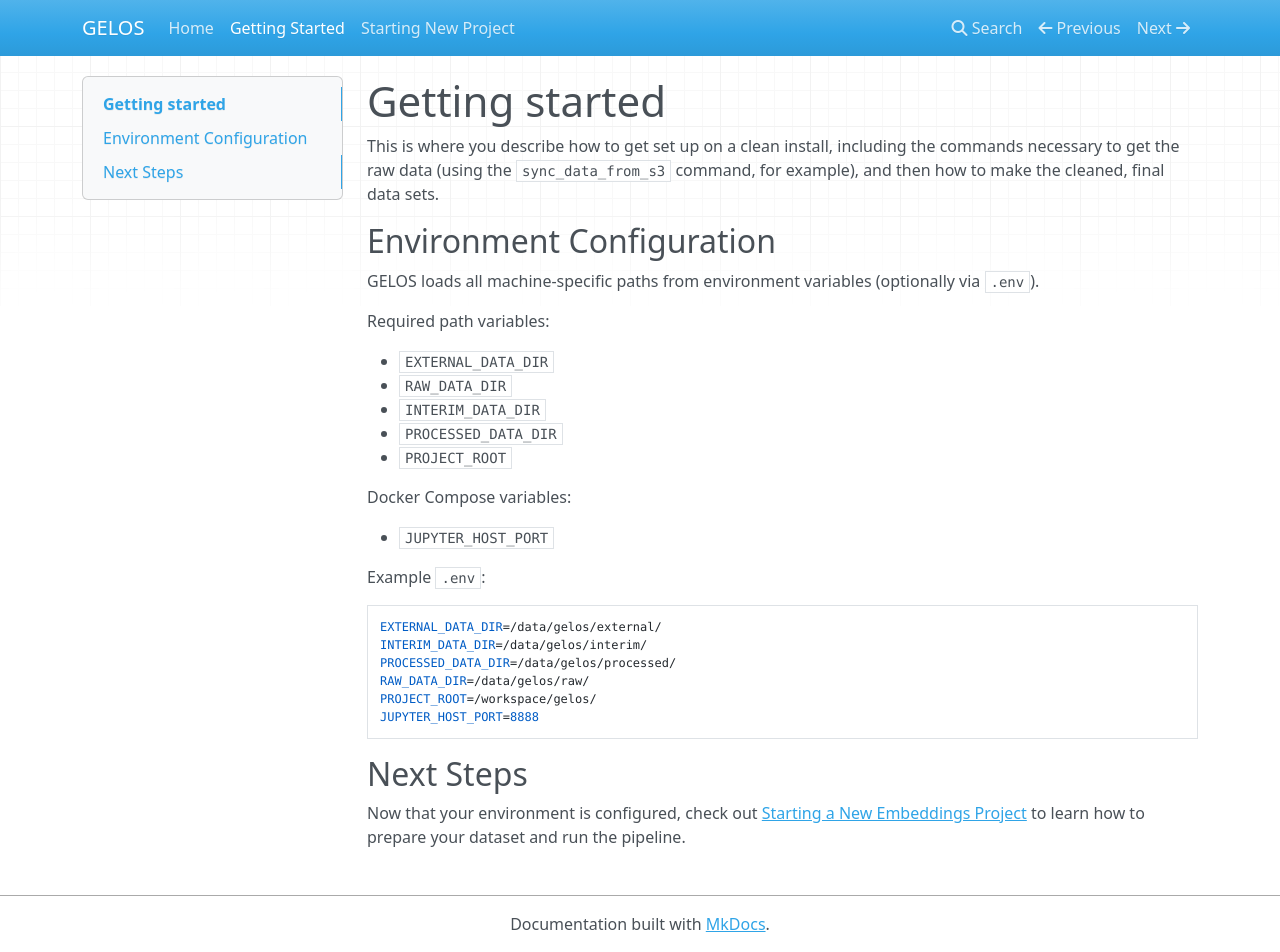
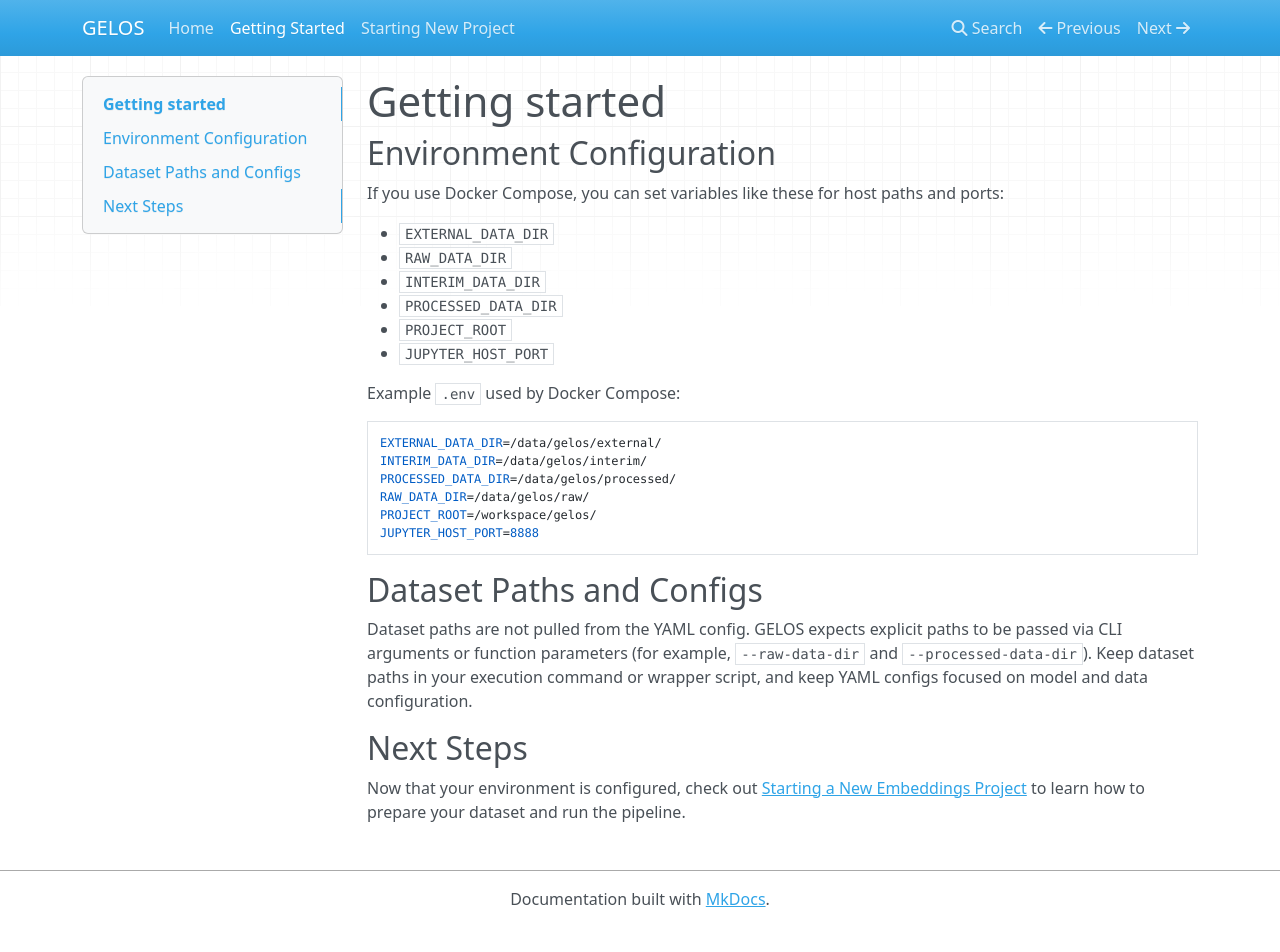
Before and after one commit to ClarkCGA/gelos, an MkDocs documentation site: the page built from docs/docs/getting-started.md, in a window 1280 px wide and 952 px high. Built offline with MkDocs 1.6.1, drawn with Linux system fonts in a browser that asks for light colours; nearby versions of some CDN libraries.

Commit message:
update documentation on env variables

````diff
--- a/docs/docs/getting-started.md
+++ b/docs/docs/getting-started.md
@@ -1,27 +1,18 @@
 Getting started
 ===============
 
-This is where you describe how to get set up on a clean install, including the
-commands necessary to get the raw data (using the `sync_data_from_s3` command,
-for example), and then how to make the cleaned, final data sets.
-
 ## Environment Configuration
 
-GELOS loads all machine-specific paths from environment variables (optionally via `.env`).
-
-Required path variables:
+If you use Docker Compose, you can set variables like these for host paths and ports:
 
 - `EXTERNAL_DATA_DIR`
 - `RAW_DATA_DIR`
 - `INTERIM_DATA_DIR`
 - `PROCESSED_DATA_DIR`
 - `PROJECT_ROOT`
-
-Docker Compose variables:
-
 - `JUPYTER_HOST_PORT`
 
-Example `.env`:
+Example `.env` used by Docker Compose:
 
 ```
 EXTERNAL_DATA_DIR=/data/gelos/external/
@@ -32,6 +23,13 @@ PROJECT_ROOT=/workspace/gelos/
 JUPYTER_HOST_PORT=8888
 ```
 
+## Dataset Paths and Configs
+
+Dataset paths are not pulled from the YAML config. GELOS expects explicit paths to be passed via
+CLI arguments or function parameters (for example, `--raw-data-dir` and `--processed-data-dir`).
+Keep dataset paths in your execution command or wrapper script, and keep YAML configs focused on
+model and data configuration.
+
 ## Next Steps
 
 Now that your environment is configured, check out [Starting a New Embeddings Project](starting-new-project.md) to learn how to prepare your dataset and run the pipeline.
````
Also changed, not shown: docs/docs/starting-new-project.md (+0 -2 lines).
